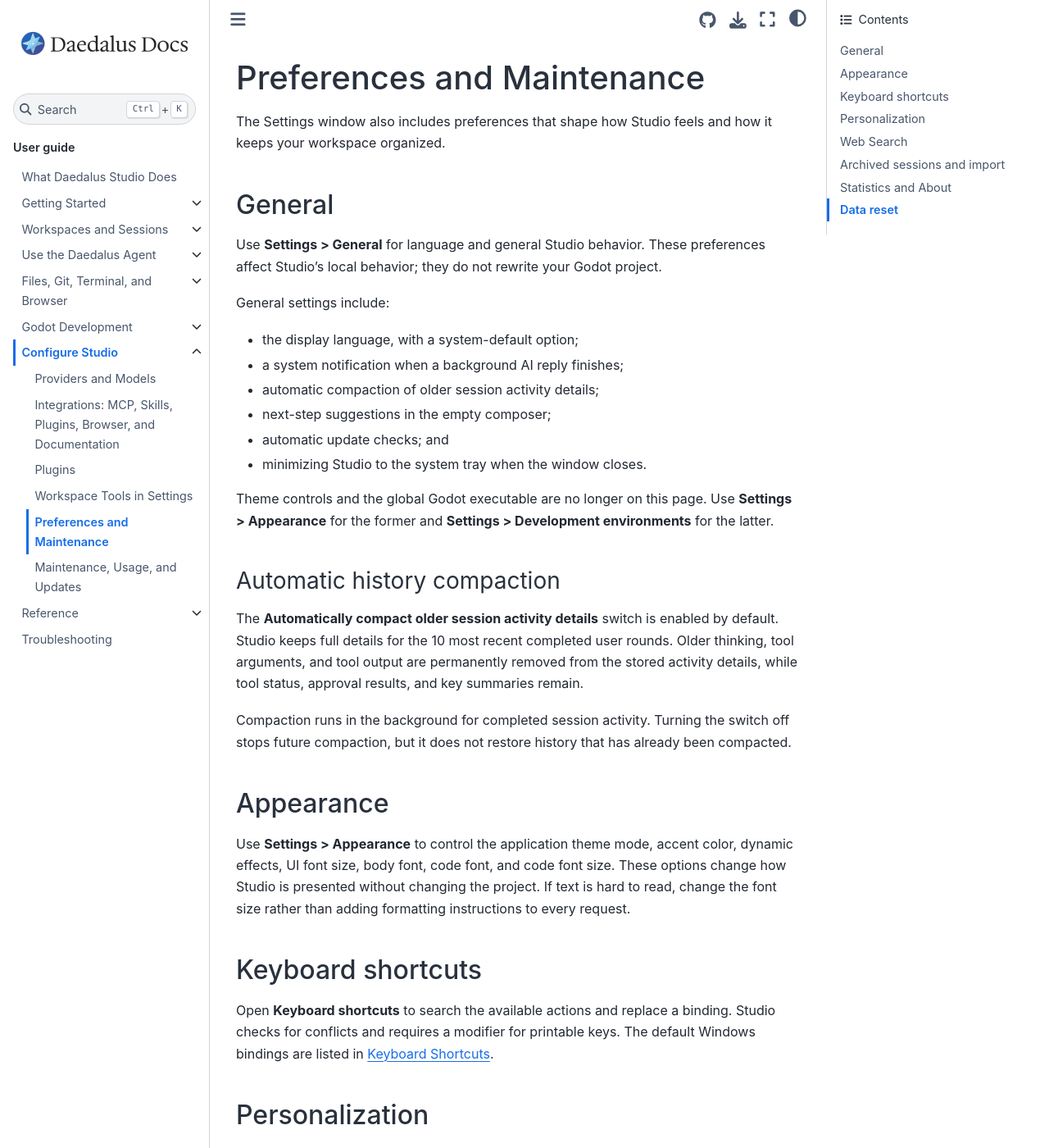
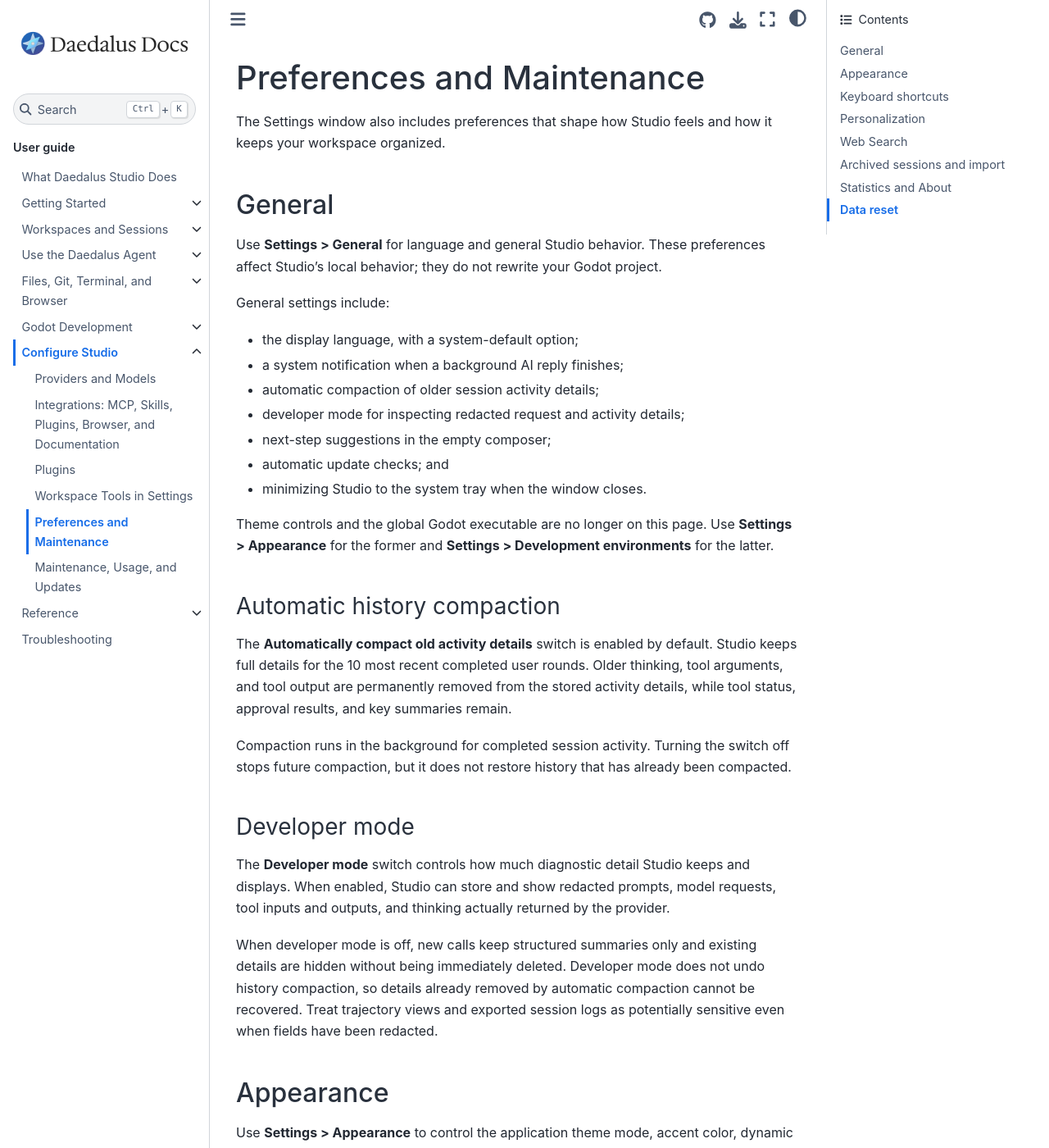
Before and after one commit to LuYingYiLong/daedalus-docs, a Sphinx documentation site: the page built from source/settings/preferences.rst, in a window 1280 px wide and 1400 px high. Shown: the whole window at 82% size. Built offline with Sphinx 7.4.7 and the Sphinx Book theme 1.1.4, drawn with Linux system fonts in a browser that asks for light colours.

Commit message:
Document developer mode and trajectory views

```diff
--- a/source/agent/index.rst
+++ b/source/agent/index.rst
@@ -10,6 +10,7 @@
    modes
    composer
    timeline
+   trajectory
    goals
    review
    approvals
--- a/source/settings/preferences.rst
+++ b/source/settings/preferences.rst
@@ -16,6 +16,7 @@
 * the display language, with a system-default option;
 * a system notification when a background AI reply finishes;
 * automatic compaction of older session activity details;
+* developer mode for inspecting redacted request and activity details;
 * next-step suggestions in the empty composer;
 * automatic update checks; and
 * minimizing Studio to the system tray when the window closes.
@@ -27,7 +28,7 @@
 Automatic history compaction
 ~~~~~~~~~~~~~~~~~~~~~~~~~~~~
 
-The **Automatically compact older session activity details** switch is
+The **Automatically compact old activity details** switch is
 enabled by default. Studio keeps full details for the 10 most recent completed
 user rounds. Older thinking, tool arguments, and tool output are permanently
 removed from the stored activity details, while tool status, approval results,
@@ -36,6 +37,20 @@
 Compaction runs in the background for completed session activity. Turning the
 switch off stops future compaction, but it does not restore history that has
 already been compacted.
+
+Developer mode
+~~~~~~~~~~~~~~
+
+The **Developer mode** switch controls how much diagnostic detail Studio keeps
+and displays. When enabled, Studio can store and show redacted prompts, model
+requests, tool inputs and outputs, and thinking actually returned by the
+provider.
+
+When developer mode is off, new calls keep structured summaries only and
+existing details are hidden without being immediately deleted. Developer mode
+does not undo history compaction, so details already removed by automatic
+compaction cannot be recovered. Treat trajectory views and exported session
+logs as potentially sensitive even when fields have been redacted.
 
 Appearance
 ----------
--- a/source/workspaces/workbench.rst
+++ b/source/workspaces/workbench.rst
@@ -53,7 +53,9 @@
 * **Terminal** — run and watch a terminal process;
 * **Files** — browse and edit text files;
 * **Browser** — open a web page and optionally provide page context to the
-  agent.
+  agent;
+* **Trajectory** — inspect session execution records, timing, statuses, and
+  available diagnostic details. See :doc:`../agent/trajectory`.
 
 You can move between tabs, close tabs, resize a dock, and place a dock in
 fullscreen. Studio remembers the arrangement for the session. A terminal
```
Also changed, not shown: source/agent/trajectory.rst (added, +74 -0 lines), 3 other files.
